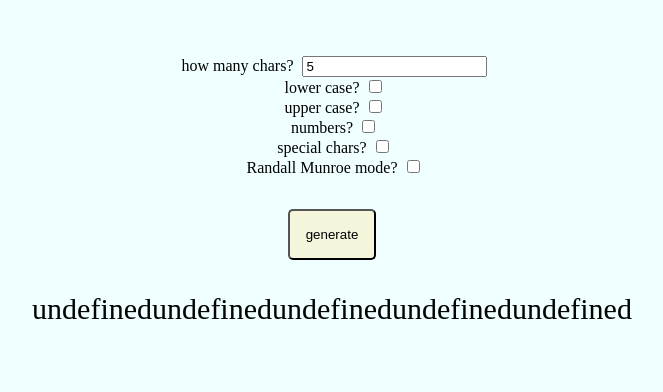
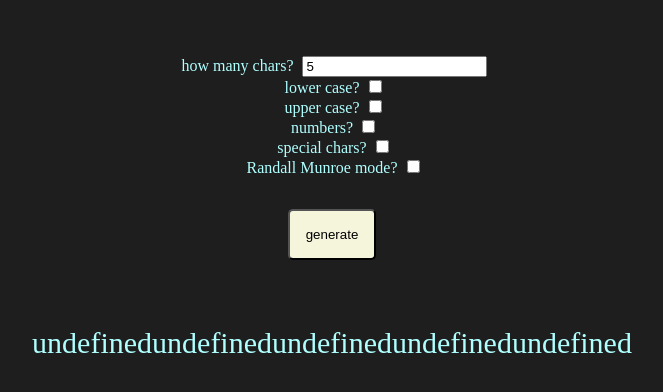
Before and after one commit to ryanpburnett/new-password-generator, a plain HTML site: page index.html in a window 1280 px wide. Both pictures are taken after typing "5" into the empty fields and a click on the button "generate". Shown: the whole page, without its empty margins (308-971 px from the left). Drawn offline with Linux system fonts and the light colour scheme.

Commit message:
changed styles, prepend list items

```diff
--- a/script.js
+++ b/script.js
@@ -30,5 +30,7 @@ const generate = () => {
     // for generating passowrd from random-words Node package
 
 
-    result.innerHTML = password;
+    let pass = document.createElement('li');
+    pass.innerHTML = password;
+    result.prepend(pass);
 }
--- a/style.css
+++ b/style.css
@@ -1,7 +1,8 @@
 body {
     text-align: center;
     padding: 3rem;
-    background-color: azure;
+    color: rgb(176, 255, 255);
+    background-color: rgb(30, 30, 30);
 }
 
 button {
@@ -16,6 +17,10 @@ p {
     padding: 5px;
 }
 
+li {
+    list-style-type: none;
+}
+
 #result {
     font-size: 30px;
 }
```
